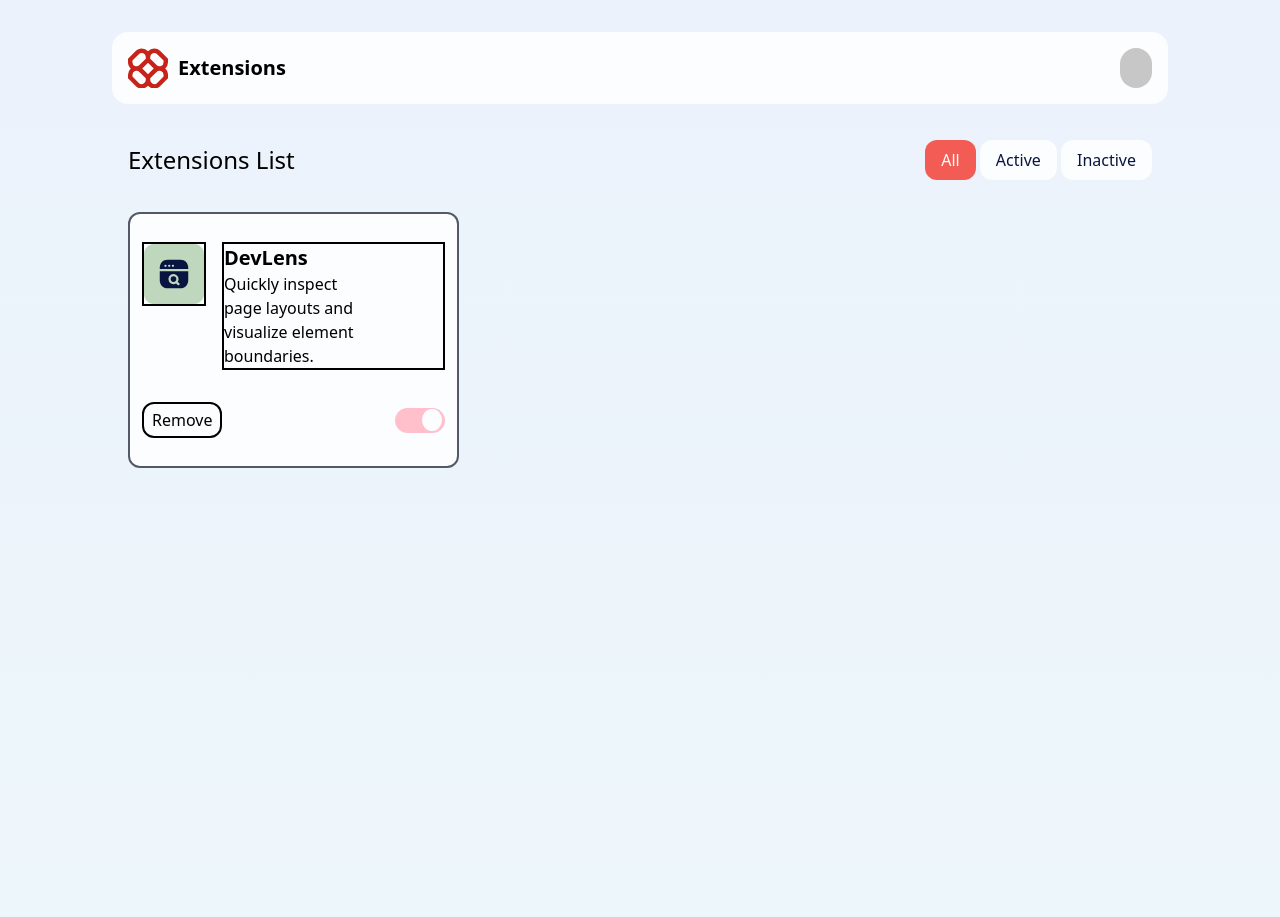
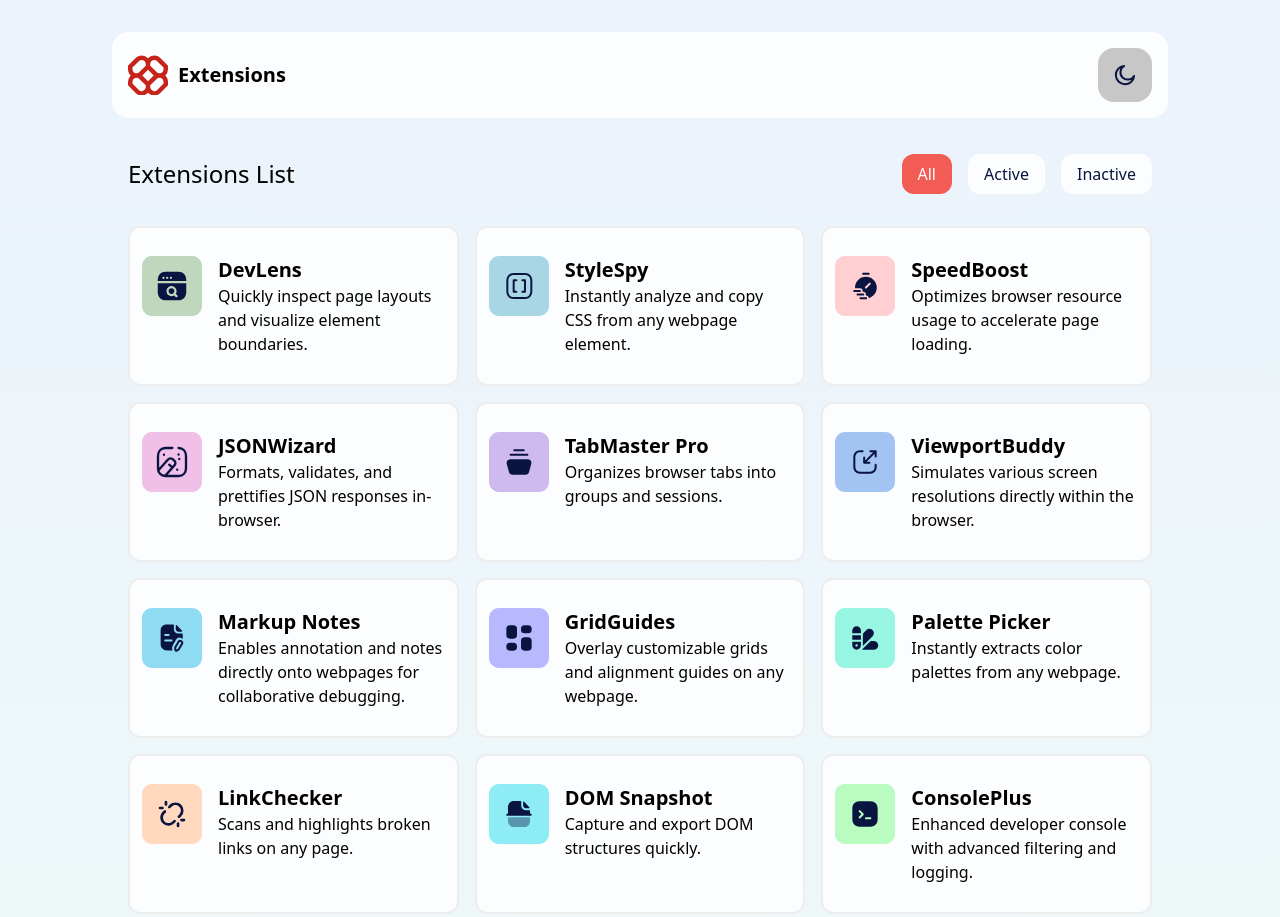
Before and after one commit to clivepato93/browser-extensions-manager, a website: page index.html in a window 1280 px wide. Shown: the top 917 px of the page. Drawn offline with Linux system fonts and the light colour scheme.

Commit message:
dynamic extension components started

```diff
--- a/index.html
+++ b/index.html
@@ -28,7 +28,7 @@
 		<script src="script.js" defer></script>
 	</head>
 	<body
-		class="bg-no-repeat bg-cover min-h-screen bg-[image:var(--color-light-linear-gradient)] duration-1000 dark:bg-[image:var(--color-dark-linear-gradient)] duration-1000 dark:text-Neutral-200 font-family pt-8 px-28"
+		class="bg-no-repeat bg-cover min-h-screen bg-[image:var(--color-light-linear-gradient)] duration-1000 dark:bg-[image:var(--color-dark-linear-gradient)] duration-1000 dark:text-Neutral-200 font-family pt-8 px-4 large:px-28"
 	>
 		<header
 			class="bg-Neutral-0 flex justify-between p-4 rounded-2xl duration-1000 dark:bg-Neutral-800"
@@ -47,44 +47,65 @@
 				<use href="./assets/images/logo.svg" alt="" height="200" width="200"/>
 		</svg> -->
 			<button
-				class="duration-1000 dark:bg-Neutral-700 bg-Neutral-300 flex p-4 rounded-2xl switch"
+				class="duration-1000 dark:bg-Neutral-700 bg-Neutral-300 flex p-4 rounded-2xl switch shrink-0"
 			>
 				<img src="/assets/images/icon-sun.svg" alt="" class="sun hidden" />
 				<img src="/assets/images/icon-moon.svg" alt="" class="moon hidden" />
 			</button>
 		</header>
-		<section class="mt-5 flex justify-between items-center p-4">
-			<h1 class="text-2xl">Extensions List</h1>
+		<section class="mt-5 cols2:flex justify-between items-center p-4">
+			<h1 class="text-[8vw] text-center cols2:text-2xl">Extensions List</h1>
 
-			<div class="flex gap-4">
-				<div class="filter-btns">
-						<button class=" rounded-xl py-2 px-4  text-Neutral-900 dark:bg-Neutral-600 bg-Neutral-0 focus:outline-Red-400 focus:outline-2 hover:cursor-pointer active-btn" id="All" active>All</button>
-						<button class=" rounded-xl py-2 px-4  text-Neutral-900 dark:bg-Neutral-600 bg-Neutral-0 focus:outline-Red-400 focus:outline-2 hover:cursor-pointer" id="All">Active</button>
-						<button class=" rounded-xl py-2 px-4  text-Neutral-900 dark:bg-Neutral-600 bg-Neutral-0 focus:outline-Red-400 focus:outline-2 hover:cursor-pointer" id="All">Inactive</button>
+			<div class="filter-btns flex gap-1 sm:gap-4 *:grow">
+				<button
+					class="rounded-xl py-2 px-4 text-Neutral-900 duration-1000  dark:bg-Neutral-600 bg-Neutral-0 focus:outline-Red-400 focus:outline-2 hover:cursor-pointer active-btn"
+					id="All"
+					active
+				>
+					All
+				</button>
+				<button
+					class="rounded-xl py-2 px-4 text-Neutral-900 duration-1000  dark:bg-Neutral-600 bg-Neutral-0 focus:outline-Red-400 focus:outline-2 hover:cursor-pointer"
+					id="All"
+				>
+					Active
+				</button>
+				<button
+					class="rounded-xl py-2 px-4 text-Neutral-900 duration-1000  dark:bg-Neutral-600 bg-Neutral-0 focus:outline-Red-400 focus:outline-2 hover:cursor-pointer"
+					id="All"
+				>
+					Inactive
+				</button>
 			</div>
 		</section>
 		<!-- If you plan to use the JSON file to populate the data dynamically, you can delete the content below -->
-		<main class="grid grid-cols-3 gap-4 grid-rows-4 p-4">
-			<article class="dark:bg-Neutral-800  bg-Neutral-0  py-7 px-3 flex flex-col justify-between rounded-xl border-2 border-Neutral-600">
-				<section class="header flex gap- *:border-2">
-
-					<img src="/assets/images/logo-devlens.svg" alt="" class="mr-4 h-fit">
+		<main
+			class="cols2:grid cols2:grid-cols-2 cols3:grid-cols-3 gap-4 grid-rows-4 p-4"
+		>
+			<!-- <article
+				class="dark:bg-Neutral-800 bg-Neutral-0 py-7 px-3 flex flex-col justify-between rounded-xl border-2 border-Neutral-100 dark:border-Neutral-600"
+			>
+				<section class="header flex">
+					<img
+						src="/assets/images/logo-devlens.svg"
+						alt=""
+						class="mr-4 h-fit"
+					/>
 					<div class="right">
-					<h3 class="title text-xl font-bold">DevLens
-
-					</h3>
-					<p class="text-[1rem] w-[65%]">Quickly inspect page layouts and visualize element boundaries.</p>
+						<h3 class="title text-xl font-bold">DevLens</h3>
+						<p class="">
+							Quickly inspect page layouts and visualize element boundaries.
+						</p>
 					</div>
 				</section>
 				<section class="footer mt-8 flex justify-between items-center">
 					<button class="border-2 rounded-xl px-2 py-1">Remove</button>
-					<div class="relative ">
-						<input type="checkbox" class="colourswitch" checked>
-						<div class="colourswitchlabel "></div>
+					<div class="relative">
+						<input type="checkbox" class="colourswitch" checked />
+						<div class="colourswitchlabel"></div>
 					</div>
 				</section>
-			</article>
-
+			</article> -->
 		</main>
 
 		<div class="attribution">
--- a/script.js
+++ b/script.js
@@ -1,12 +1,3 @@
-fetch("data.json")
-	.then((response) => response.json())
-	.then((data) => {
-		console.log("Fetched data:", data);
-
-	})
-	.catch((error) => {
-		console.error("Error loading JSON:", error);
-	});
 
 function toggle(){
 	document.documentElement.classList.toggle("dark");
@@ -40,7 +31,7 @@ filterBtns.forEach((btn,index)=>{
 document.querySelector(".switch").addEventListener("click", function (e) {
 	// setTimeout(toggle,1000)
 	document.documentElement.classList.toggle("dark");
-	document.documentElement.classList.toggle("light");
+	// document.documentElement.classList.toggle("light");
 	document.querySelector(".sun").classList.toggle("hidden");
 	document.querySelector(".sun").classList.toggle("block");
 
@@ -75,13 +66,73 @@ document.documentElement.classList.toggle(
 	// Whenever the user explicitly chooses dark mode
 	// localStorage.theme = "dark";
 	// Whenever the user explicitly chooses to respect the OS preference
-localStorage.removeItem("theme");
+	// localStorage.removeItem("theme");
+	// debugger
 	if(document.documentElement.classList.contains("dark")){
+		console.log('test')
 		document.querySelector(".sun").classList.toggle("hidden");
 		document.querySelector(".sun").classList.toggle("block");
 	}
 
-if(document.documentElement.classList.contains("light")){
+	else{
 		document.querySelector(".moon").classList.toggle("hidden");
 		document.querySelector(".moon").classList.toggle("block");
 	}
+
+	fetch("data.json")
+		.then((response) => response.json())
+		.then((data) => {
+			console.log("Fetched data:", data);
+			data.forEach((component)=>{
+
+				const article = document.createElement('article')
+				const section =document.createElement('section')
+
+				const img = document.createElement('img');
+				img.classList.add("extension-img");
+				img.src= component.logo
+				const sectionRight = document.createElement('div')
+				const h3 = document.createElement('h3')
+				const paragraph = document.createElement('p')
+				paragraph.textContent = component.description
+				h3.textContent = component.name
+				sectionRight.classList.add('right')
+				const sectionFooter= document.createElement('section')
+				sectionFooter.classList.add('footer')
+				section.append(img,sectionRight)
+				sectionRight.append(h3,paragraph)
+				article.append(section)
+				document.querySelector('main').append(article)
+			})
+
+			/*
+			<article
+				class="dark:bg-Neutral-800 bg-Neutral-0 py-7 px-3 flex flex-col justify-between rounded-xl border-2 border-Neutral-100 dark:border-Neutral-600"
+			>
+				<section class="header flex">
+					<img
+						src="/assets/images/logo-devlens.svg"
+						alt=""
+						class="mr-4 h-fit"
+					/>
+					<div class="right">
+						<h3 class="title text-xl font-bold">DevLens</h3>
+						<p class="">
+							Quickly inspect page layouts and visualize element boundaries.
+						</p>
+					</div>
+				</section>
+				<section class="footer mt-8 flex justify-between items-center">
+					<button class="border-2 rounded-xl px-2 py-1">Remove</button>
+					<div class="relative">
+						<input type="checkbox" class="colourswitch" checked />
+						<div class="colourswitchlabel"></div>
+					</div>
+				</section>
+			</article>
+			*/
+
+		})
+		.catch((error) => {
+			console.error("Error loading JSON:", error);
+		});
--- a/src/input.css
+++ b/src/input.css
@@ -4,6 +4,9 @@
 @custom-variant dark (&:where(.dark, .dark *));
 
 @theme {
+	--breakpoint-large:1200px;
+	--breakpoint-cols2:600px;
+	--breakpoint-cols3:1050px;
 	--color-Neutral-900: hsl(227, 75%, 14%);
 	--color-Neutral-800: hsl(226, 25%, 17%);
 	--color-Neutral-700: hsl(225, 23%, 24%);
@@ -41,6 +44,24 @@
 	);
 }
 
+@layer base{
+	button,input{
+		cursor: pointer;
+	}
+
+	article{
+		@apply dark:bg-Neutral-800 bg-Neutral-0 py-7 px-3 flex flex-col justify-between rounded-xl border-2 border-Neutral-100 dark:border-Neutral-600
+	}
+
+	section{
+		@apply flex;
+	}
+
+	h3{
+		@apply text-xl font-bold;
+	}
+}
+
 /*
 @media (prefers-color-scheme: light) {
     .sun{
@@ -64,6 +85,10 @@
 } */
 
 @layer utilities {
+	.extension-img{
+		@apply mr-4 h-fit;
+	}
+
 	.bg-dark {
 		background-image: var(--color-dark-linear-gradient);
 	}
@@ -77,6 +102,10 @@
 	.active-btn {
 		@apply bg-Red-400  text-Neutral-0;
 	}
+
+	.footer{
+		@apply mt-8 flex justify-between items-center
+	}
 }
 
 .colourswitch[type="checkbox"] {
@@ -85,16 +114,13 @@
 	opacity:0;
 	width: 45px;
 	z-index: 10;
-	cursor: pointer;
+
 }
 
 .colourswitchlabel {
 	background-color: var(--black, black);
-	/* padding:4px 8px; */
 	height: 25px;
 	width: 50px;
-	/* position: absolute; */
-	/* border: 1px solid var(--white); */
 	border-radius: 1.5rem;
 	transition: 1s all;
 }
@@ -118,7 +144,6 @@
 }
 
 .colourswitch[type="checkbox"]:checked ~ div {
-	background-color: var(--aqua, pink);
-	color: var(--white, white);
 	transition: 1s all;
+	@apply bg-Red-400
 }
```
Also changed, not shown: src/output.css. Lines whose indentation alone changed are shown as unchanged.
